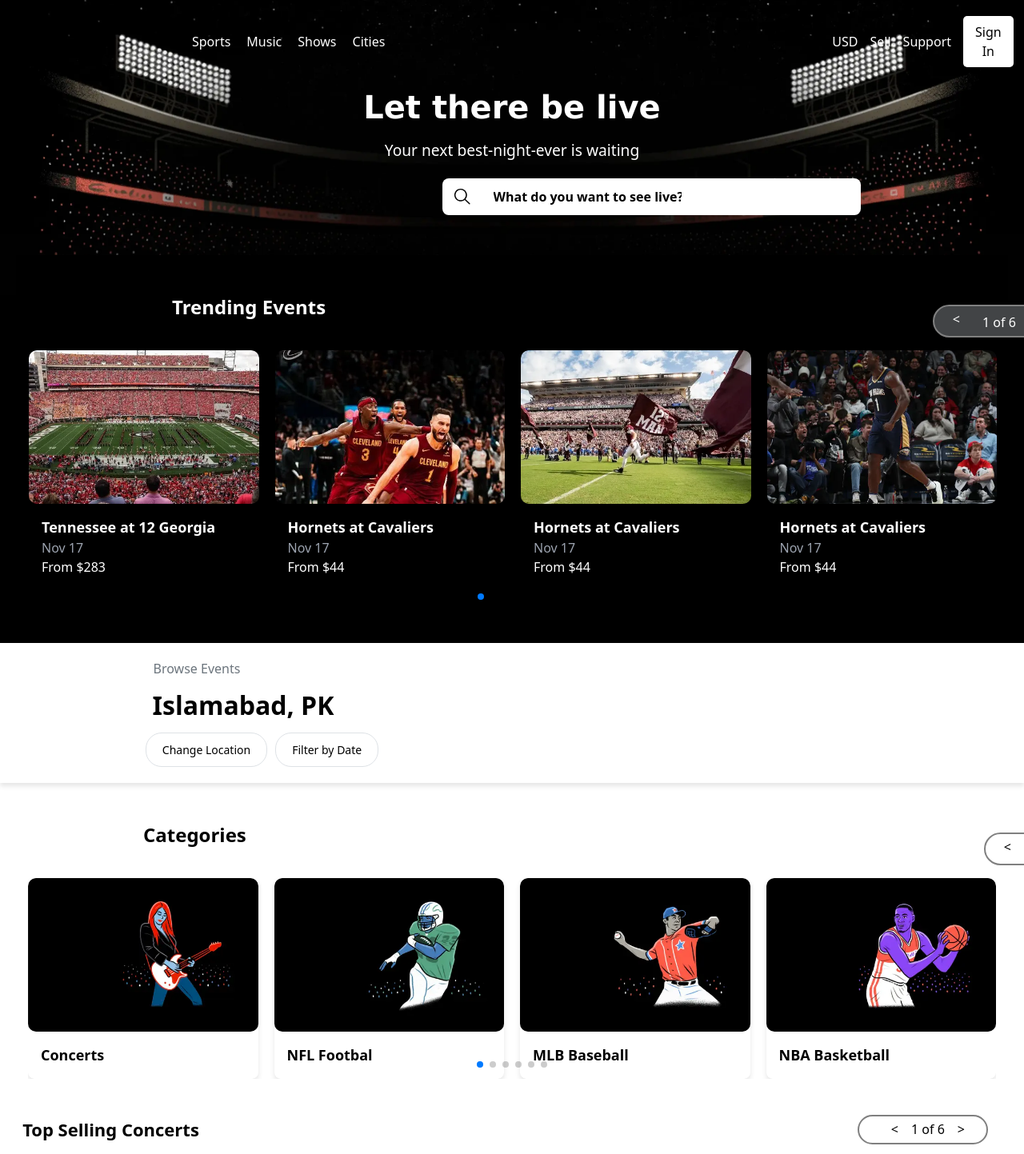
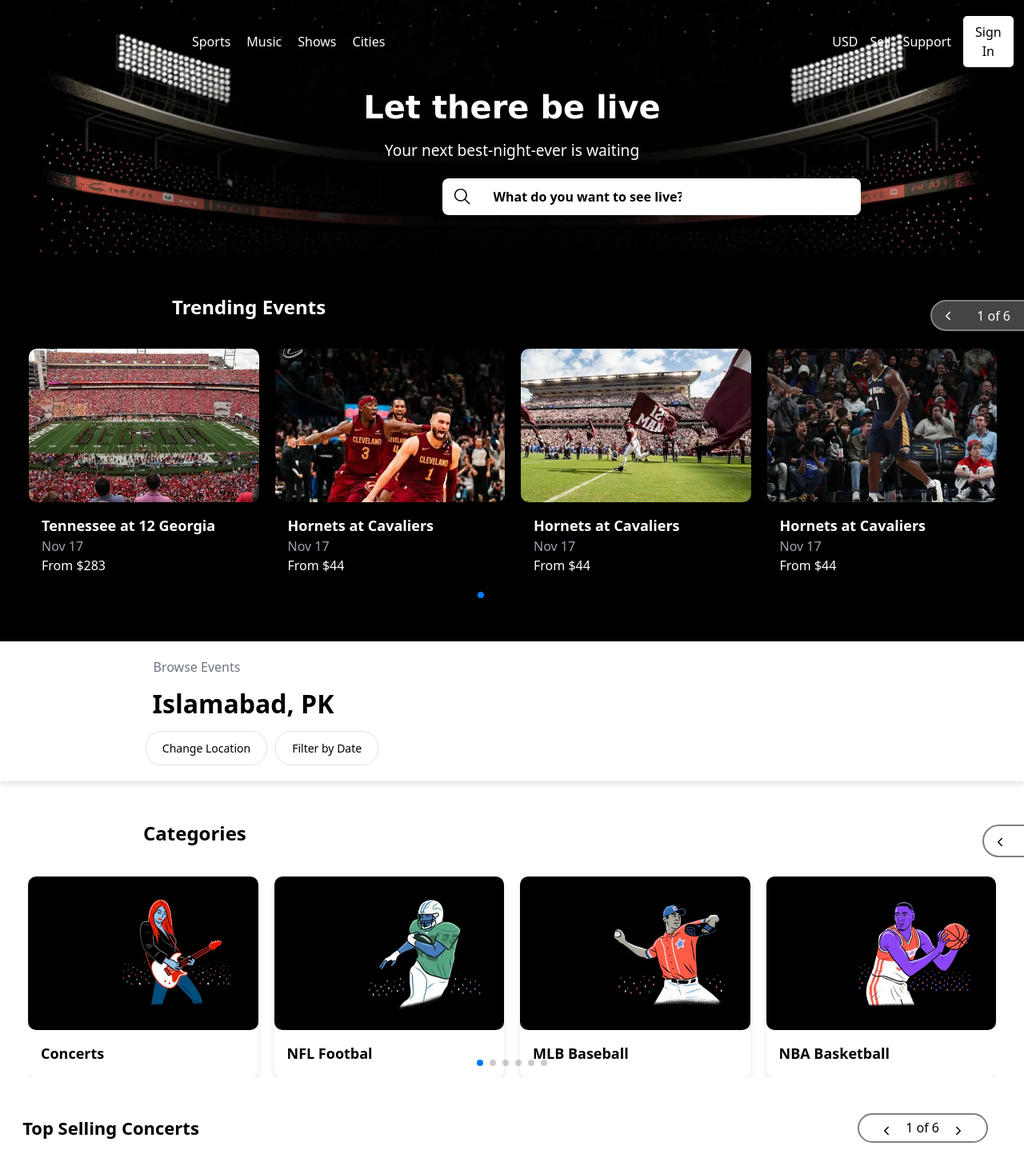
Before and after one commit to salimkhandev/seatgreek, a Next.js app: page / in a window 1280 px wide. Shown: the top 1443 px of the page at 80% size. Built offline with nearby package versions, Linux system fonts and the light colour scheme.

Commit message:
improved

```diff
--- a/app/component/BrowseEvents.js
+++ b/app/component/BrowseEvents.js
@@ -3,7 +3,9 @@
 import { Swiper, SwiperSlide } from 'swiper/react';
 import { Navigation, Pagination } from 'swiper/modules';
 import { useState } from 'react';
+import { IoIosArrowForward } from "react-icons/io";
 
+import { IoIosArrowBack } from "react-icons/io";
 // Import Swiper styles
 import 'swiper/css';
 import 'swiper/css/navigation';
@@ -44,13 +46,14 @@ const BrowseEvents = () => {
                 <h2 className="title">Categories</h2>
                 <div className="nav-container">
                     <button className="nav-button custom-prevs">
-                        &lt;
+                        <IoIosArrowBack />
                     </button>
                     <span className="nav-text">
                         {currentSlide} of {events.length}
                     </span>
                     <button className="nav-button custom-nexts">
-                        &gt;
+                        <IoIosArrowForward />
+
                     </button>
                 </div>
                 <Swiper
--- a/app/component/ConcertSlider.js
+++ b/app/component/ConcertSlider.js
@@ -7,6 +7,9 @@ import 'swiper/css';
 import 'swiper/css/navigation';
 import 'swiper/css/pagination';
 
+import { IoIosArrowForward } from "react-icons/io";
+
+import { IoIosArrowBack } from "react-icons/io";
 import '../style/ConcertSlider.css';
 
 const TrendingEventsSlider = () => {
@@ -29,13 +32,13 @@ const TrendingEventsSlider = () => {
             <div className="slider-wrapper">
                 <div className="slider-nav">
                     <button className="slider-nav-button prev-button">
-                        &lt;
+                        <IoIosArrowBack />
                     </button>
                     <span className="slider-nav-text">
                         {currentSlide} of {totalSlides}
                     </span>
                     <button className="slider-nav-button next-button">
-                        &gt;
+                        <IoIosArrowForward />
                     </button>
                 </div>
 
--- a/app/component/TrendingSlider.js
+++ b/app/component/TrendingSlider.js
@@ -5,6 +5,10 @@ import { Navigation, Pagination } from 'swiper/modules';
 import { useState } from 'react';
 
 // Import Swiper styles
+import { IoIosArrowForward } from "react-icons/io";
+
+import { IoIosArrowBack } from "react-icons/io";
+
 import 'swiper/css';
 import 'swiper/css/navigation';
 import 'swiper/css/pagination';
@@ -60,13 +64,14 @@ const TrendingEventsSlider = () => {
                 <h2 className="title">Trending Events</h2>
                 <div className="nav-container-trending">
                     <button className="nav-button-trending custom-prev">
-                        &lt;
+                        {/* &lt; */}
+                        <IoIosArrowBack />
                     </button>
                     <span className="nav-text-trending">
                         {theCurrentSlide} of {events.length}
                     </span>
                     <button className="nav-button-trending custom-next">
-                        &gt;
+                        <IoIosArrowForward />
                     </button>
                 </div>
                 <Swiper
--- a/app/style/ConcertSlider.css
+++ b/app/style/ConcertSlider.css
@@ -39,7 +39,7 @@
 border: 2px solid gray;
 }
 .nav-container {
-
+width: 165px; transform: translate(-2px, -8px); height: 41px;
 }
 
 .nav-button {
--- a/app/style/TrendingSlider.css
+++ b/app/style/TrendingSlider.css
@@ -32,8 +32,8 @@
   display: flex;
   justify-content:end;
   align-items:end;
+width: 166px; transform: translate(-3px, -6px); height: 39px;
 
-  width: 163px;
   background-color: #424446;
   /* float: right; */
   margin-bottom: 1rem;
```
